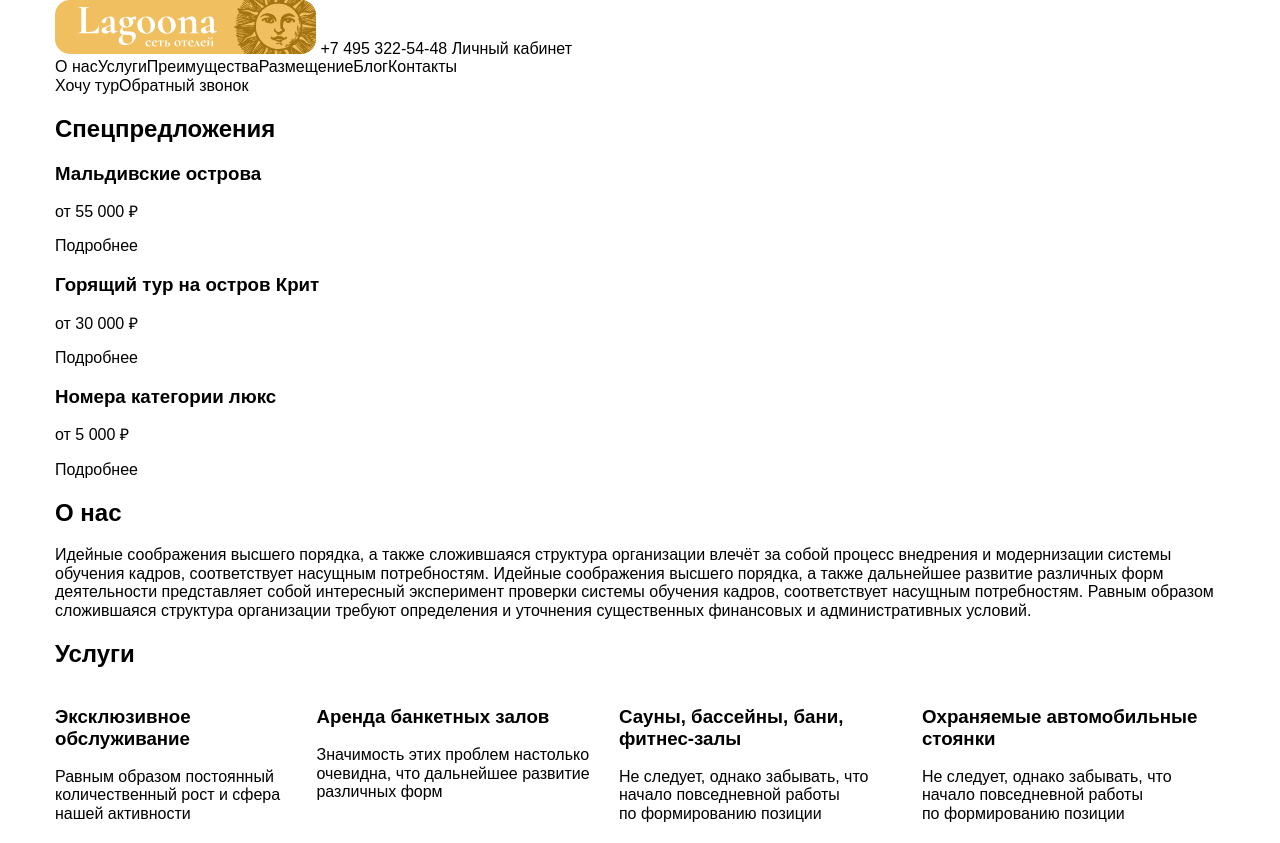
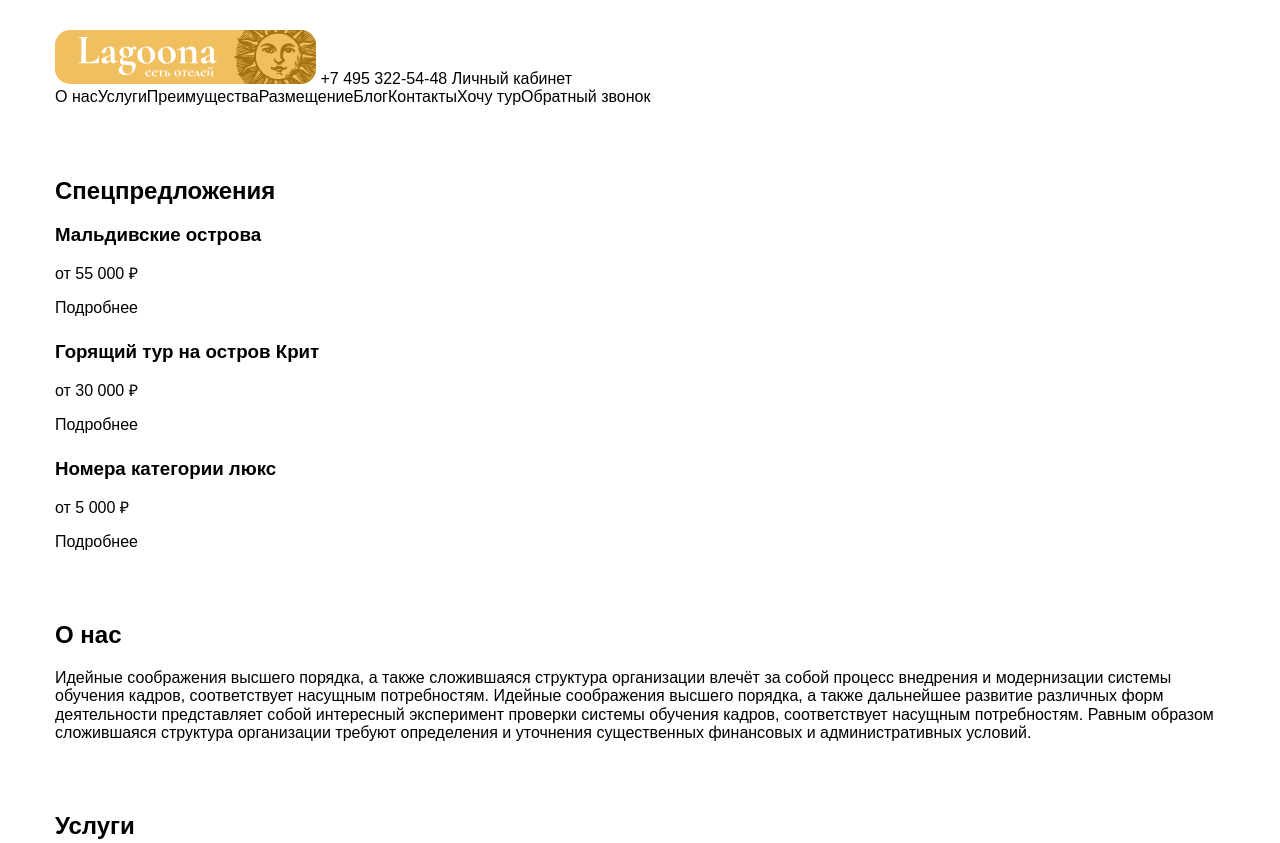
Before and after one commit to IliaGubkin/skillbox-study, a plain HTML site: page 06_layout-html/index.html in a window 1280 px wide. Shown: the top 843 px of the page. Drawn offline with Linux system fonts and the light colour scheme.

Commit message:
work in progress

```diff
--- a/css/style.css
+++ b/06_layout-html/css/style.css
@@ -41,6 +41,15 @@ body {
 
 .container {
   width: 1200px;
-  margin: 0 auto;
+  margin: 30px auto;
   padding: 0 15px;
 }
+
+.section-indent {
+  margin-bottom: 70px
+}
+
+.card-indent {
+  margin-right: 24px;
+  margin-bottom: 24px;
+}
--- a/06_layout-html/index.html
+++ b/06_layout-html/index.html
@@ -4,17 +4,20 @@
 <head>
   <meta charset="UTF-8">
   <meta name="viewport" content="width=device-width, initial-scale=1.0">
-  <link rel="stylesheet" href="../css/normalize.css">
-  <link rel="stylesheet" href="../css/style.css">
+  <link rel="stylesheet" href="./css/normalize.css">
+  <link rel="stylesheet" href="./css/style.css">
   <title>Lagoona</title>
 </head>
 
 <body>
+  <header class="header section-indent">
     <div class="container">
-    <header class="header">
+      <div class="header-upper-block">
         <img src="img/logo.svg" alt="Lagoona лого">
         <a href="tel:+74953225448" class="header-contact">+7 495 322-54-48</a>
         <a href="#" class="header-link">Личный кабинет</a>
+      </div>
+      <div class="header-lower-block flex">
         <nav class="header-nav">
           <ul class="list-reset flex">
             <li class="header-list"><a href="#about-us">О нас</a></li>
@@ -25,28 +28,23 @@
             <li class="header-list"><a href="#">Контакты</a></li>
           </ul>
         </nav>
-      <ul class="list-reset flex">
-        <li class="header-list">
         <a class="btn">Хочу тур</a>
-        </li>
-        <li class="header-list">
         <button class="button-reset btn">Обратный звонок</button>
-        </li>
-      </ul>
+      </div>
+    </div>
   </header>
-  </div>
   <main class="main">
-    <section class="offers">
+    <section class="offers section-indent">
       <div class="container">
         <h2 class="title">Спецпредложения</h2>
         <div class="offers-content">
           <div class="offers-block">
-            <article class="offers-item">
+            <article class="offers-item card-indent">
               <h3 class="offers-item-title">Мальдивские острова</h3>
               <p class="offers-item-descr">от&nbsp;55&nbsp;000&nbsp;₽</p>
               <a href="#" class="offers-item-link">Подробнее</a>
             </article>
-            <article class="offers-item">
+            <article class="offers-item card-indent">
               <h3 class="offers-item-title">Горящий тур на&nbsp;остров Крит</h3>
               <p class="offers-item-descr">от&nbsp;30&nbsp;000&nbsp;₽</p>
               <a href="#" class="offers-item-link">Подробнее</a>
@@ -62,7 +60,7 @@
         </div>
       </div>
     </section>
-    <section class="about-us" id="about-us">
+    <section class="about-us section-indent" id="about-us">
       <div class="container">
         <h2 class="title">О&nbsp;нас</h2>
         <p class="about-us-text">
@@ -76,7 +74,7 @@
         </p>
       </div>
     </section>
-    <section class="services" id="services">
+    <section class="services section-indent" id="services">
       <div class="container">
         <h2 class="title">Услуги</h2>
         <ul class="list-reset flex">
@@ -117,7 +115,7 @@
         </ul>
       </div>
     </section>
-    <section class="advantages" id="advantages">
+    <section class="advantages section-indent" id="advantages">
       <div class="container">
         <h2 class="title">Преимущества</h2>
         <ul>
```
Also changed, not shown: 06_layout-html/css/normalize.css (renamed from css/normalize.css). Lines whose indentation alone changed are shown as unchanged.
